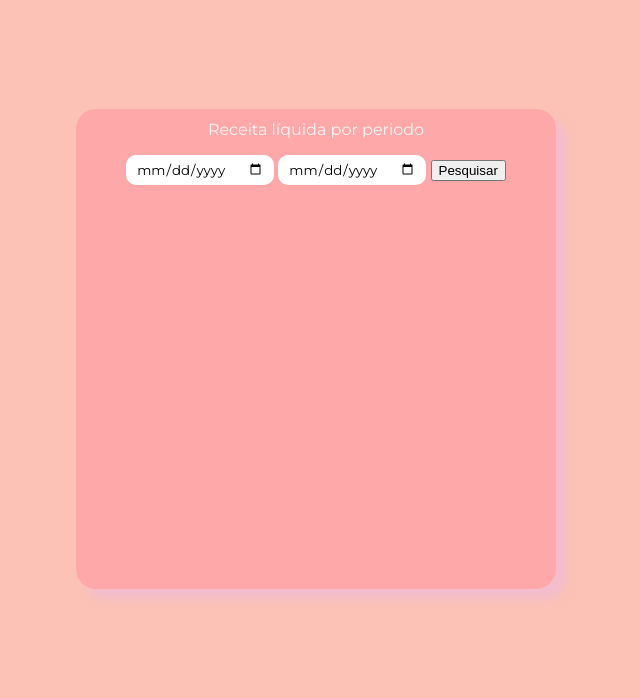
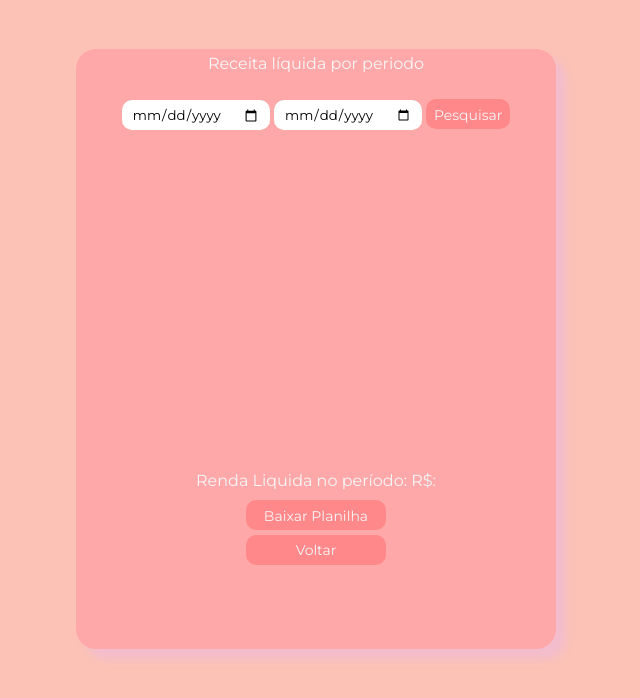
Before and after one commit to gustavo1046/SalonSense, a PHP site: page /Pages/Contas/Conta.php in a window 1280 px wide. Shown: the part 36-734 px from the top of the page, without its empty margins (324-964 px from the left). Run offline with PHP 8.4, Linux system fonts and the light colour scheme; data that the repository does not hold is empty.

Commit message:
finalizando tela de contas

```diff
--- a/DAO/ContasDAO.php
+++ b/DAO/ContasDAO.php
@@ -3,10 +3,15 @@
     require_once __DIR__ ."../../classes/Agendamento.php";
     class ContasDAO{
         function ListarContas(Datetime $data1, DateTime $data2){
-            $data_inicio = $data1->format('Y-m-d');
-            $data_fim = $data2->format('Y-m-d');
+            if($data1 == null || $data2 == null){
+                $sql = "SELECT * FROM agendamento WHERE status_agendamento = 1;";
+            }
+            else {
+                $data_inicio = $data1->format('Y-m-d');
+                $data_fim = $data2->format('Y-m-d');
+                $sql = "SELECT * FROM agendamento WHERE data_agendamento BETWEEN '".$data_inicio."' and '".$data_fim."' and status_agendamento = 1;";
+            }
             $conexao = Conexao::Conectar();
-            $sql = "SELECT * FROM agendamento WHERE data_agendamento BETWEEN '".$data_inicio."' and '".$data_fim."';";
             $consulta = $conexao->query($sql);
             $formato = 'Y-m-d H:i:s';
             $agenda = array();
@@ -31,9 +36,18 @@
             $data_inicio = $data1->format('Y-m-d');
             $data_fim = $data2->format('Y-m-d');
             $conexao = Conexao::Conectar();
-            $sql = "SELECT SUM(valor_agendamento) FROM agendamento WHERE data_agendamento BETWEEN '".$data_inicio."' and '".$data_fim."';";
+            $sql = "SELECT SUM(valor_agendamento) as total FROM agendamento WHERE data_agendamento BETWEEN '".$data_inicio."' and '".$data_fim."' and status_agendamento = 1;";
             $consulta = $conexao->query($sql);
-            return $consulta;
+            echo $conexao->error;
+            $result = mysqli_fetch_assoc($consulta);
+            if($result){
+                $total = $result["total"];
+            }
+            else{
+                $total = 0;
+            }
+
+            return $total;
         }
     }
 ?>
--- a/Pages/Contas/Conta.css
+++ b/Pages/Contas/Conta.css
@@ -91,7 +91,7 @@ input[type="checkbox"] {
     justify-content: center;
     align-items: center;
     font-family: montserrat;
-    min-height: 60vh;
+    min-height: 75vh;
     width: 480px;
 }
 
@@ -125,7 +125,7 @@ input[type="checkbox"] {
 #info {
     margin-top: 40px;
     width: 98%;
-    height: 60%;
+    height: 52%;
     overflow: auto;
 }
 /* Estilo para o scroll */
@@ -145,7 +145,7 @@ input[type="checkbox"] {
   }
 
 
-  a {
+  a{
     text-align: center;
     line-height: 30px; /* Defina a altura do botão */
     text-decoration: none;
@@ -155,14 +155,47 @@ input[type="checkbox"] {
     border-radius: 10px;
     border-style: none;
     height: 30px;
-    width: 20em;
+    width: 10em;
     background-color: var(--button);
     border-style: none;
     font-family: montserrat;
     font-size: 14px;
-    margin-top: 10px;
+    margin-top: 5px;
 }
 
+#download {
+  text-align: center;
+  line-height: 30px; /* Defina a altura do botão */
+  text-decoration: none;
+  color: whitesmoke;
+  border-radius: 10px;
+  border-style: none;
+  height: 30px;
+  width: 10em;
+  background-color: var(--button);
+  border-style: none;
+  font-family: montserrat;
+  font-size: 14px;
+  margin-top: 10px;
+  cursor: pointer;
+}
+
+#submit {
+  text-align: center;
+  line-height: 30px; /* Defina a altura do botão */
+  text-decoration: none;
+  color: whitesmoke;
+  border-radius: 10px;
+  border-style: none;
+  height: 30px;
+  width: 6em;
+  background-color: var(--button);
+  border-style: none;
+  font-family: montserrat;
+  font-size: 14px;
+  margin-top: 10px;
+  cursor: pointer;
+}
 
 #hora_inicio, #hora_fim{
   margin-top: 5px;
--- a/Pages/Contas/Conta.php
+++ b/Pages/Contas/Conta.php
@@ -35,19 +35,17 @@
                     $hora_fim = $agenda->getHoraFim()->format('H:i');
                     $data = $agenda->getData()->format("d/m/Y");
                     echo "<div class='item'>";
-                    if($agenda->getStatus() == 0){
                     echo "<button class='button_agenda' onclick='showModal(".$agenda->getId().", \"".$agenda->getNome_cliente()."\", \"".$data."\", \"".$hora_inicio."\", \"".$hora_fim."\", \"".$agenda->getValor()."\", \"".$agenda->getServico()."\", \"".$agenda->getFormaPagamento()."\")'>".$agenda->getNome_cliente()." | ".$data."</button>";
-                    }else{
-                    echo "<button class='button_agenda' onclick='showModal(".$agenda->getId().", \"".$agenda->getNome_cliente()."\", \"".$data."\", \"".$hora_inicio."\", \"".$hora_fim."\", \"".$agenda->getValor()."\", \"".$agenda->getServico()."\", \"".$agenda->getFormaPagamento()."\")'>".$agenda->getNome_cliente()." | ".$data."</button>";
-                    }
                     echo "</div>";
-                    echo "R$: ".$soma."kkkkkkkkkk";
                 endforeach;
-
+            echo "</div>";
+            echo "Renda Liquida no período: R$: ".$soma;
             ?>
-            </div>
+            <br>
+            <button id="download">Baixar Planilha</button><a href="../Home Page/HomePage.php" id="voltar">Voltar</a>
         </div>
     </main>
+
 </body>
 
 </html>
```
